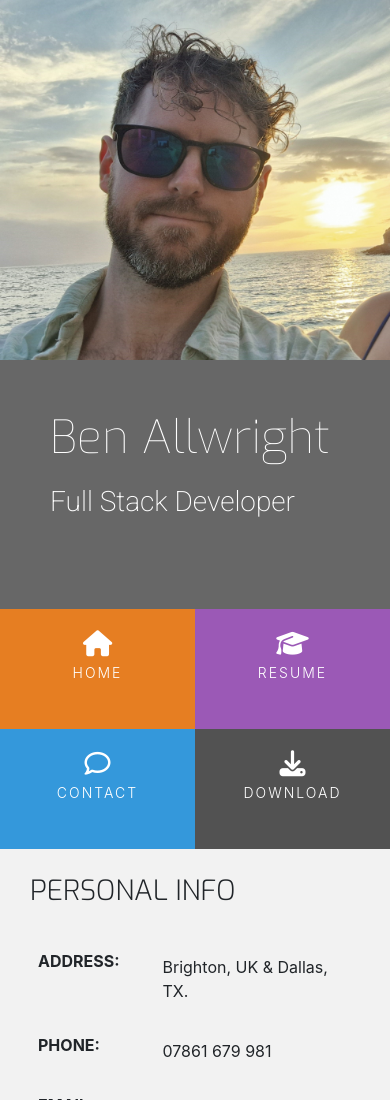
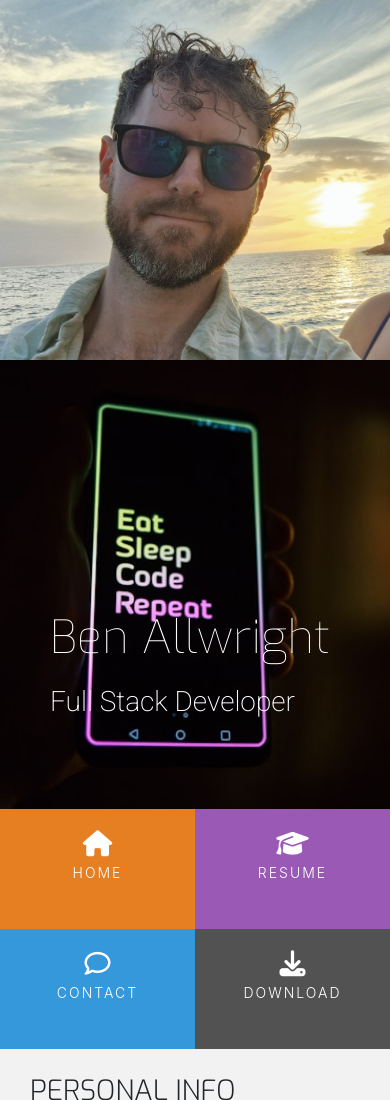
Before and after one commit to Allwrightben/bens-resume, a plain HTML site: page index.html in a window 390 px wide. Shown: the top 1100 px of the page. Drawn offline with nearby package versions, Linux system fonts and the light colour scheme.

Commit message:
Add new image to title and animate for both large and mobile screens

```diff
--- a/assets/css/style.css
+++ b/assets/css/style.css
@@ -2,7 +2,12 @@
 
 /*----------------------Colours */
 .bg-color-name-title {
-    background-color: #676767;
+    background: url(../images/code.jpg);
+    background-position: center;
+    background-size: cover;
+    background-repeat: no-repeat;
+    min-height: 360px;
+    transition: all 05s ease-in-out;
 }
 
 .bg-color-three-reasons {
@@ -232,7 +237,7 @@ footer {
 }
 
 .personal-info-item .key p,
-.personal-info-item .value p{
+.personal-info-item .value p {
     margin: 0;
 }
 
@@ -316,3 +321,10 @@ footer {
 .history-items {
     margin-bottom: 30px;
 }
+
+@media only screen and (max-width: 600px) {
+    .bg-color-name-title {
+         position: relative;
+         padding-top: 200px; /* Adjust this value as needed to position the image lower */
+     }
+ }
```
Also changed, not shown: assets/images/code.jpg (added).
